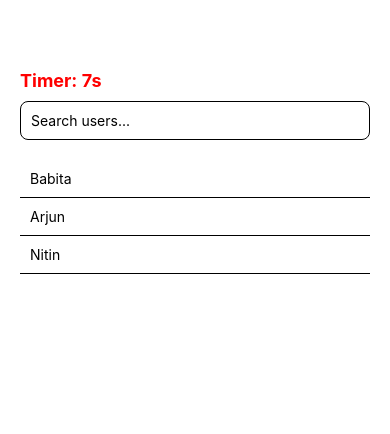
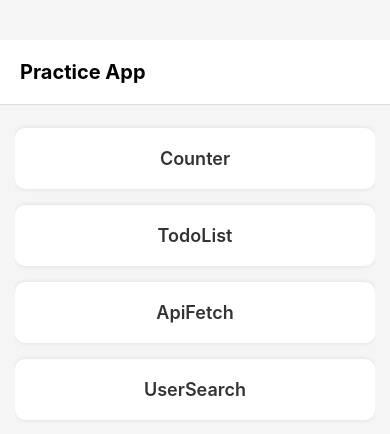
Before and after one commit to UK03-Arya/RN-prac, a React Native app in the folder RNPrac/: screen / in a window 390 px wide. Shown: the top 434 px of the page. Built offline with nearby package versions, Linux system fonts and the light colour scheme.

Commit message:
updated code

```diff
--- a/RNPrac/App.tsx
+++ b/RNPrac/App.tsx
@@ -1,56 +1,61 @@
 import { StatusBar } from 'expo-status-bar';
-import { StyleSheet, Text, View, TextInput, FlatList } from 'react-native';
-import { useMemo, useState, useEffect } from 'react';
+import { StyleSheet, Text, View, TouchableOpacity, ScrollView, SafeAreaView } from 'react-native';
+import { useState } from 'react';
+
+import Counter from './components/Counter';
+import TodoList from './components/TodoList';
+import ApiFetch from './components/ApiFetch';
+import UserSearch from './components/UserSearch';
 
 export default function App() {
-  const [search, setSearch] = useState('');
-  const [timer, setTimer] = useState(0);
+  const [activeComponent, setActiveComponent] = useState('Menu');
 
-  // Maan lo ye hamara heavy data hai
-  const users = [
-    { id: 1, name: 'Babita' },
-    { id: 2, name: 'Arjun' },
-    { id: 3, name: 'Nitin' },
-    // ... hazaro users ho sakte hain
+  const components = [
+    { name: 'Counter', component: <Counter /> },
+    { name: 'TodoList', component: <TodoList /> },
+    { name: 'ApiFetch', component: <ApiFetch /> },
+    { name: 'UserSearch', component: <UserSearch /> },
   ];
 
-  // 1. Heavy Calculation (Optimization Point)
-  const filteredUsers = useMemo(() => {
-    console.log("Filtering users... (Heavy Task)");
-    return users.filter(user =>
-      user.name.toLowerCase().includes(search.toLowerCase())
-    );
-  }, [search]); // Sirf tab chalega jab 'search' change hoga
+  return (
+    <SafeAreaView style={styles.container}>
+      <View style={styles.header}>
+        <Text style={styles.headerText}>Practice App</Text>
+        {activeComponent !== 'Menu' && (
+          <TouchableOpacity onPress={() => setActiveComponent('Menu')}>
+            <Text style={styles.backButton}>Back to Menu</Text>
+          </TouchableOpacity>
+        )}
+      </View>
 
-  // 2. Timer (Jo har second re-render trigger karega)
-  useEffect(() => {
-    const interval = setInterval(() => setTimer(prev => prev + 1), 1000);
-    return () => clearInterval(interval);
-  }, []);
-
-  return (
-    <View style={styles.container}>
-      <Text style={styles.timer}>Timer: {timer}s</Text>
-
-      <TextInput
-        style={styles.input}
-        placeholder="Search users..."
-        value={search}
-        onChangeText={setSearch}
-      />
-
-      <FlatList
-        data={filteredUsers}
-        keyExtractor={(item) => item.id.toString()}
-        renderItem={({ item }) => <Text style={styles.item}>{item.name}</Text>}
-      />
-    </View>
+      <View style={styles.content}>
+        {activeComponent === 'Menu' ? (
+          <ScrollView>
+            {components.map((item, index) => (
+              <TouchableOpacity
+                key={index}
+                style={styles.menuItem}
+                onPress={() => setActiveComponent(item.name)}
+              >
+                <Text style={styles.menuItemText}>{item.name}</Text>
+              </TouchableOpacity>
+            ))}
+          </ScrollView>
+        ) : (
+          components.find(c => c.name === activeComponent)?.component
+        )}
+      </View>
+      <StatusBar style="auto" />
+    </SafeAreaView>
   );
-};
+}
 
 const styles = StyleSheet.create({
-  container: { flex: 1, padding: 20, marginTop: 50 },
-  timer: { fontSize: 18, fontWeight: 'bold', color: 'red', marginBottom: 10 },
-  input: { borderWidth: 1, padding: 10, borderRadius: 8, marginBottom: 20 },
-  item: { padding: 10, borderBottomWidth: 0.5 }
+  container: { flex: 1, backgroundColor: '#f5f5f5', paddingTop: 40 },
+  header: { padding: 20, backgroundColor: '#fff', flexDirection: 'row', justifyContent: 'space-between', alignItems: 'center', borderBottomWidth: 1, borderBottomColor: '#ddd' },
+  headerText: { fontSize: 20, fontWeight: 'bold' },
+  backButton: { color: '#007AFF', fontSize: 16 },
+  content: { flex: 1, padding: 15 },
+  menuItem: { padding: 20, backgroundColor: '#fff', marginVertical: 8, borderRadius: 10, alignItems: 'center', shadowColor: '#000', shadowOpacity: 0.1, shadowRadius: 5, elevation: 2 },
+  menuItemText: { fontSize: 18, fontWeight: '600', color: '#333' }
 });
--- /dev/null
+++ b/RNPrac/components/ApiFetch.tsx
@@ -0,0 +1,48 @@
+import React, { useState, useEffect } from 'react';
+import { View, Text, FlatList, ActivityIndicator, StyleSheet } from 'react-native';
+
+export default function ApiFetch() {
+    const [data, setData] = useState<any[]>([]);
+    const [loading, setLoading] = useState(true);
+
+    useEffect(() => {
+        fetch('https://jsonplaceholder.typicode.com/posts?_limit=5')
+            .then(response => response.json())
+            .then(json => {
+                setData(json);
+                setLoading(false);
+            })
+            .catch(error => {
+                console.error(error);
+                setLoading(false);
+            });
+    }, []);
+
+    return (
+        <View style={styles.container}>
+            <Text style={styles.title}>API Fetch (useEffect Practice)</Text>
+
+            {loading ? (
+                <ActivityIndicator size="large" color="#0000ff" />
+            ) : (
+                <FlatList
+                    data={data}
+                    keyExtractor={item => item.id.toString()}
+                    renderItem={({ item }) => (
+                        <View style={styles.item}>
+                            <Text style={styles.itemTitle}>{item.title}</Text>
+                            <Text numberOfLines={2}>{item.body}</Text>
+                        </View>
+                    )}
+                />
+            )}
+        </View>
+    );
+}
+
+const styles = StyleSheet.create({
+    container: { flex: 1, padding: 20 },
+    title: { fontSize: 20, fontWeight: 'bold', marginBottom: 20 },
+    item: { marginBottom: 15, padding: 15, backgroundColor: '#eef', borderRadius: 8 },
+    itemTitle: { fontWeight: 'bold', marginBottom: 5 }
+});
--- /dev/null
+++ b/RNPrac/components/Counter.tsx
@@ -0,0 +1,51 @@
+import React, { useState, useCallback } from 'react';
+import { View, Text, TouchableOpacity, StyleSheet } from 'react-native';
+
+// Child Component: Isse React.memo mein wrap kiya gaya hai
+// Taaki ye tabhi re-render ho jab iske props change hon
+const MemoizedButton = React.memo(({ onPress, title }) => {
+    console.log(`${title} Button Rendered`);
+    return (
+        <TouchableOpacity style={styles.button} onPress={onPress}>
+            <Text style={styles.text}>{title}</Text>
+        </TouchableOpacity>
+    );
+});
+
+const ParentComponent = () => {
+    const [count, setCount] = useState(0);
+    const [otherState, setOtherState] = useState(false);
+
+    // useCallback ka use:
+    // Ye function tab tak purana wala hi rahega jab tak 'count' change nahi hota
+    const incrementCount = useCallback(() => {
+        setCount((prev) => prev + 1);
+    }, []); // Dependency array empty hai matlab ye function sirf ek baar banega
+
+    return (
+        <View style={styles.container}>
+            <Text style={styles.counterText}>Count: {count}</Text>
+
+            {/* Ye button re-render nahi hoga jab 'otherState' change hoga */}
+            <MemoizedButton title="Increment Count" onPress={incrementCount} />
+
+            <TouchableOpacity
+                style={[styles.button, { backgroundColor: 'gray' }]}
+                onPress={() => setOtherState(!otherState)}
+            >
+                <Text style={styles.text}>Toggle Other State</Text>
+            </TouchableOpacity>
+
+            <Text>Other State: {otherState.toString()}</Text>
+        </View>
+    );
+};
+
+const styles = StyleSheet.create({
+    container: { flex: 1, justifyContent: 'center', alignItems: 'center' },
+    counterText: { fontSize: 24, marginBottom: 20 },
+    button: { backgroundColor: '#007AFF', padding: 10, borderRadius: 5, marginVertical: 10 },
+    text: { color: 'white', fontWeight: 'bold' }
+});
+
+export default ParentComponent;
--- /dev/null
+++ b/RNPrac/components/TodoList.tsx
@@ -0,0 +1,56 @@
+import React, { useState } from 'react';
+import { View, Text, TextInput, Button, FlatList, StyleSheet, TouchableOpacity } from 'react-native';
+
+export default function TodoList() {
+    const [task, setTask] = useState('');
+    const [tasks, setTasks] = useState<{ id: string, text: string }[]>([]);
+
+    const addTask = () => {
+        if (task.trim()) {
+            setTasks([...tasks, { id: Date.now().toString(), text: task }]);
+            setTask('');
+        }
+    };
+
+    const removeTask = (id: string) => {
+        setTasks(tasks.filter(t => t.id !== id));
+    };
+
+    return (
+        <View style={styles.container}>
+            <Text style={styles.title}>Todo List (Array State Practice)</Text>
+
+            <View style={styles.inputContainer}>
+                <TextInput
+                    style={styles.input}
+                    placeholder="New Task"
+                    value={task}
+                    onChangeText={setTask}
+                />
+                <Button title="Add" onPress={addTask} />
+            </View>
+
+            <FlatList
+                data={tasks}
+                keyExtractor={item => item.id}
+                renderItem={({ item }) => (
+                    <View style={styles.taskItem}>
+                        <Text>{item.text}</Text>
+                        <TouchableOpacity onPress={() => removeTask(item.id)}>
+                            <Text style={styles.removeBtn}>X</Text>
+                        </TouchableOpacity>
+                    </View>
+                )}
+            />
+        </View>
+    );
+}
+
+const styles = StyleSheet.create({
+    container: { flex: 1, padding: 20 },
+    title: { fontSize: 20, fontWeight: 'bold', marginBottom: 20 },
+    inputContainer: { flexDirection: 'row', marginBottom: 20 },
+    input: { flex: 1, borderWidth: 1, borderColor: '#ccc', marginRight: 10, padding: 10, borderRadius: 5 },
+    taskItem: { flexDirection: 'row', justifyContent: 'space-between', padding: 15, backgroundColor: '#f9f9f9', borderBottomWidth: 1, borderColor: '#eee' },
+    removeBtn: { color: 'red', fontWeight: 'bold' }
+});
--- /dev/null
+++ b/RNPrac/components/UserSearch.tsx
@@ -0,0 +1,57 @@
+import { StyleSheet, Text, View, TextInput, FlatList } from 'react-native';
+import { useMemo, useState, useEffect } from 'react';
+
+export default function UserSearch() {
+    const [search, setSearch] = useState('');
+    const [timer, setTimer] = useState(0);
+
+    // Maan lo ye hamara heavy data hai
+    const users = [
+        { id: 1, name: 'Babita' },
+        { id: 2, name: 'Arjun' },
+        { id: 3, name: 'Nitin' },
+        // ... hazaro users ho sakte hain
+    ];
+
+    // 1. Heavy Calculation (Optimization Point)
+    const filteredUsers = useMemo(() => {
+        console.log("Filtering users... (Heavy Task)");
+        return users.filter(user =>
+            user.name.toLowerCase().includes(search.toLowerCase())
+        );
+    }, [search]); // Sirf tab chalega jab 'search' change hoga
+
+    // 2. Timer (Jo har second re-render trigger karega)
+    useEffect(() => {
+        const interval = setInterval(() => setTimer(prev => prev + 1), 1000);
+        return () => clearInterval(interval);
+    }, []);
+
+    return (
+        <View style={styles.container}>
+            <Text style={styles.title}>User Search (useMemo / useEffect)</Text>
+            <Text style={styles.timer}>Timer: {timer}s</Text>
+
+            <TextInput
+                style={styles.input}
+                placeholder="Search users..."
+                value={search}
+                onChangeText={setSearch}
+            />
+
+            <FlatList
+                data={filteredUsers}
+                keyExtractor={(item) => item.id.toString()}
+                renderItem={({ item }) => <Text style={styles.item}>{item.name}</Text>}
+            />
+        </View>
+    );
+}
+
+const styles = StyleSheet.create({
+    container: { flex: 1, padding: 10 },
+    title: { fontSize: 20, fontWeight: 'bold', marginBottom: 15 },
+    timer: { fontSize: 18, fontWeight: 'bold', color: 'red', marginBottom: 10 },
+    input: { borderWidth: 1, padding: 10, borderRadius: 8, marginBottom: 20 },
+    item: { padding: 10, borderBottomWidth: 0.5 }
+});
```
